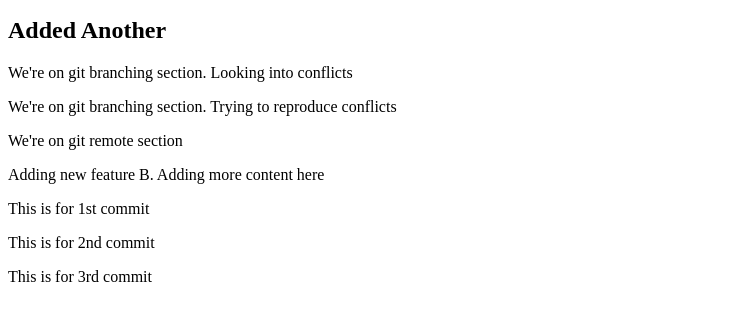
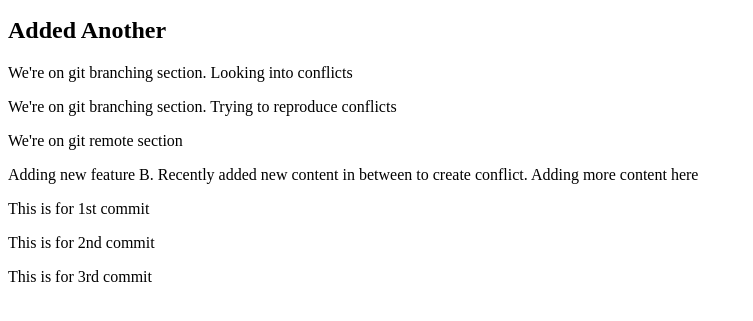
Before and after one commit to AsminBudha/git-session-data-internship, a plain HTML site: page index.html in a window 1280 px wide. Shown: the part 101-422 px from the top of the page, without its empty margins (0-753 px from the left). Drawn offline with Linux system fonts and the light colour scheme.

Commit message:
Add message between

```diff
--- a/index.html
+++ b/index.html
@@ -14,7 +14,7 @@
     <p>We're on git branching section. Looking into conflicts</p>
     <p>We're on git branching section. Trying to reproduce conflicts</p>
     <p>We're on git remote section</p>
-    <p>Adding new feature B. Adding more content here</p>
+    <p>Adding new feature B. Recently added new content in between to create conflict. Adding more content here</p>
     <p>This is for 1st commit</p>
     <p>This is for 2nd commit</p>
     <p>This is for 3rd commit</p>
```
